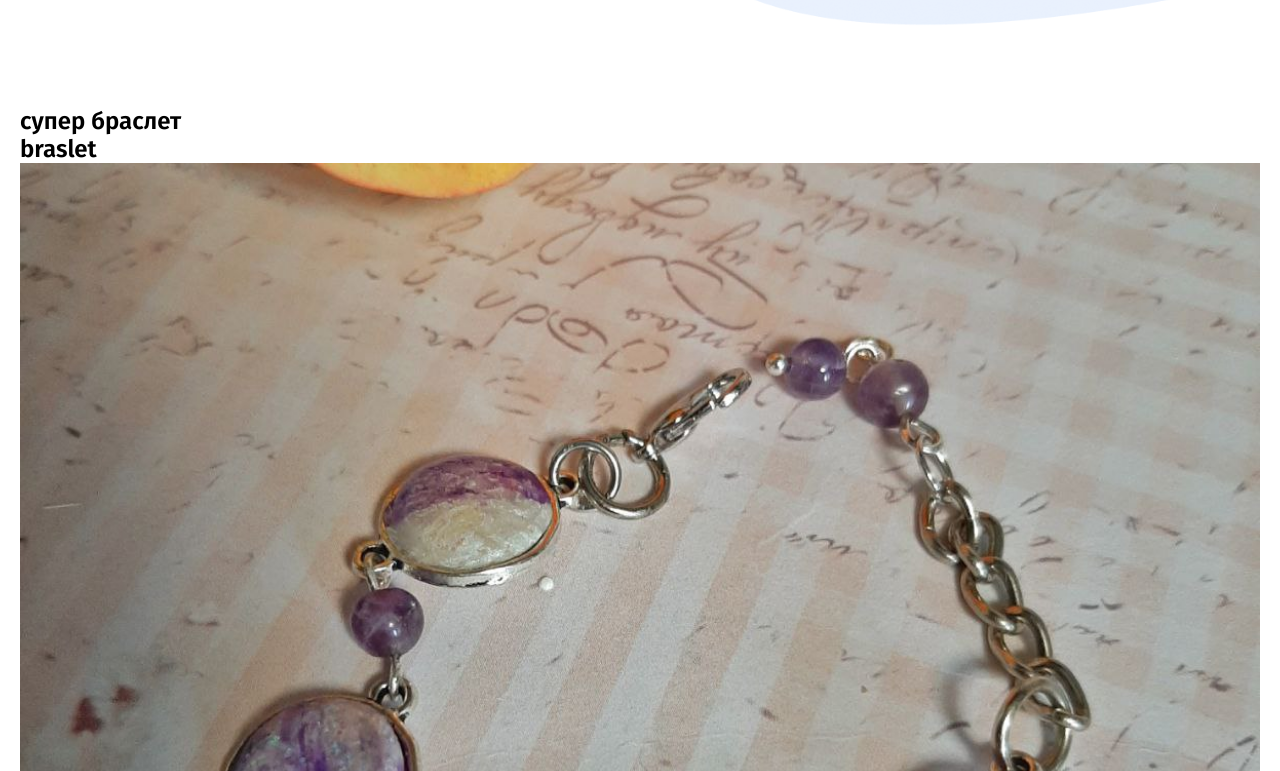
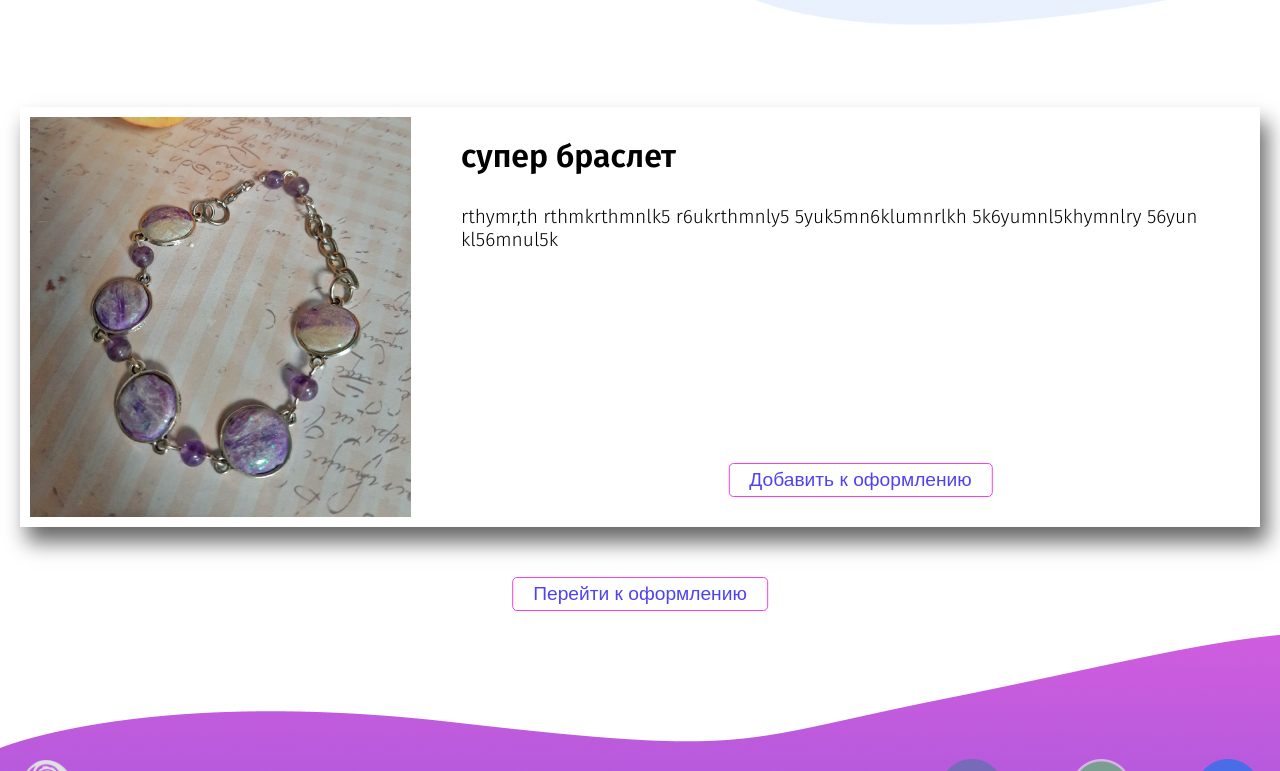
Before and after one commit to Michael-T-King/landingSapfira, a React (Create React App) app: page /oneproduct/1 in a window 1280 px wide. Shown: the part 789-1560 px from the top of the page. Built offline with nearby package versions, Linux system fonts and the light colour scheme; data requests are answered from the project's data file.

Commit message:
add dend form and products

```diff
--- a/db.json
+++ b/db.json
@@ -20,6 +20,13 @@
       "userName": "Michael",
       "phone": "+996551465444",
       "id": 3
+    },
+    {
+      "email": "mail@yahoo.com",
+      "password": "$2a$10$YnpCsKC.b10CftxzH191Y.e2H8ItRmyPUfhL8CugKpgQw8YUN7N9i",
+      "userName": "Michael",
+      "phone": "+996551465444",
+      "id": 4
     }
   ],
   "products": [
@@ -27,32 +34,58 @@
       "id": "1",
       "name": "супер браслет",
       "price": "1250 p",
-      "description": "",
+      "description": "rthymr,th rthmkrthmnlk5 r6ukrthmnly5 5yuk5mn6klumnrlkh 5k6yumnl5khymnlry 56yun kl56mnul5k",
       "image": "/assets/product/braslet.jpg",
-      "category":"braslet",
+      "category": "braslet",
       "avaleble": "true"
-
     },
     {
       "id": "2",
       "name": "Вообще не браслет",
       "price": "793 p",
-      "description": "",
+      "description": "jfdgnsjfdbngdjlfgbndjgnldfnghljdfngjlkfdngljdsfngbljdfngljdfnghljsdfngbldfjngbldjsnfgljdsfgh",
       "image": "/assets/product/11.jpg",
-      "category":"braslet",
+      "category": "braslet",
       "avaleble": "false"
-
     }
   ],
   "form": [
     {
-      "name": "Michael T",
-      "email": "michaeltitarenko@gmail.com",
-      "address": "Baetova St. House 2",
-      "phone": "+996551465444",
-      "description": "i need all of you have",
-      "product": "Продукт",
+      "name": "Lohn",
+      "email": "loh@mail.ru",
+      "address": "jghfu",
+      "phone": "15+4",
+      "description": "hjrhj rujgfh ruruv ruyhgr yfurh furhgfvu erughfue",
+      "products": [],
       "id": 1
+    },
+    {
+      "name": "lindsey",
+      "email": "loh@mail.ru",
+      "address": "jghfu",
+      "phone": "15+4",
+      "description": "hjrhj rujgfh ruruv ruyhgr yfurh furhgfvu erughfue",
+      "products": [
+        {
+          "id": "1",
+          "name": "супер браслет",
+          "price": "1250 p",
+          "description": "rthymr,th rthmkrthmnlk5 r6ukrthmnly5 5yuk5mn6klumnrlkh 5k6yumnl5khymnlry 56yun kl56mnul5k",
+          "image": "/assets/product/braslet.jpg",
+          "category": "braslet",
+          "avaleble": "true"
+        },
+        {
+          "id": "2",
+          "name": "Вообще не браслет",
+          "price": "793 p",
+          "description": "jfdgnsjfdbngdjlfgbndjgnldfnghljdfngjlkfdngljdsfngbljdfngljdfnghljsdfngbldfjngbldjsnfgljdsfgh",
+          "image": "/assets/product/11.jpg",
+          "category": "braslet",
+          "avaleble": "false"
+        }
+      ],
+      "id": 2
     }
   ]
 }
--- a/src/pages/Cart/Cart.jsx
+++ b/src/pages/Cart/Cart.jsx
@@ -1,25 +1,24 @@
 import React, { useEffect, useRef, useState } from 'react';
 import './Cart.scss';
-import Img from '../../images/magnet.jpg';
-import { useDispatch } from 'react-redux';
-import { addToCart } from '../../redux/Reducer/cartSlice';
+import { useDispatch, useSelector } from 'react-redux';
+import { setCartDetails } from '../../redux/Reducer/cartSlice';
 import axios from 'axios';
-import { Navigate } from 'react-router-dom';
-import { Link, useLocation, useNavigate } from 'react-router-dom';
+import { useNavigate } from 'react-router-dom';
 
 function Cart() {
   const toTitle = useRef(null);
   const dispatch = useDispatch();
   const navigate = useNavigate();
 
-  const [name, setName] = useState('');
-  const [email, setEmail] = useState('');
-  const [address, setAddress] = useState('');
-  const [phone, setPhone] = useState('');
-  const [description, setDescription] = useState('');
-  const [product, setProduct] = useState('');
+  const cartItems = useSelector((state) => state.cart.cartItems);
+  const cartDetails = useSelector((state) => state.cart.cart);
+
+  const [name, setName] = useState(cartDetails.name);
+  const [email, setEmail] = useState(cartDetails.email);
+  const [address, setAddress] = useState(cartDetails.address);
+  const [phone, setPhone] = useState(cartDetails.phone);
+  const [description, setDescription] = useState(cartDetails.description);
   const [error, setError] = useState('');
-
 
   useEffect(() => {
     if (toTitle.current) {
@@ -36,17 +35,22 @@ function Cart() {
       address,
       phone,
       description,
-      product
+      products: cartItems
     };
 
     try {
       const { data } = await axios.post('http://localhost:8080/form', formData);
-      dispatch(addToCart(data));
-      if(data) navigate('/Success');
-
+      if (data) {
+        navigate('/Success');
+      }
     } catch (error) {
       setError('Ошибка отправки формы');
     }
+  };
+
+  const FieldChange = (sett, field) => (e) => {
+    sett(e.target.value);
+    dispatch(setCartDetails({ [field]: e.target.value }));
   };
 
   return (
@@ -55,53 +59,45 @@ function Cart() {
         <div className="cart__box" ref={toTitle}>
           <h1 className="home__title">Форма заявки</h1>
           <form onSubmit={handleSubmit} className="cart__form">
-            <input onChange={(e) => setName(e.target.value)} value={name} type="text" className="cart__input" placeholder='Имя, Фамилия' required/>
+            <input onChange={FieldChange(setName, 'name')} value={name} type="text" className="cart__input" placeholder='Имя, Фамилия' required/>
             <input
-              onChange={(e) => setEmail(e.target.value)}
+              onChange={FieldChange(setEmail, 'email')}
               value={email}
               type="email"
               className="cart__input"
               placeholder='Email'
-              required
-            />
+              required/>
             <input
-              onChange={(e) => setPhone(e.target.value)}
+              onChange={FieldChange(setPhone, 'phone')}
               value={phone}
               type="tel"
               className="cart__input"
               placeholder='Номер телефона'
-              required
-            />
+              required/>
             <input
-              onChange={(e) => setAddress(e.target.value)}
+              onChange={FieldChange(setAddress, 'address')}
               value={address}
               type="text"
               className="cart__input"
               placeholder='Адрес'
-              required
-            />
+              required/>
             <textarea
-              onChange={(e) => setDescription(e.target.value)}
+              onChange={FieldChange(setDescription, 'description')}
               value={description}
               id="cart__textarea"
               placeholder='Описание заказа'
-              required
-            />
+              required/>
             <div className="cart__product-box">
-              <div className="cart__items-product">
-                <img src={Img} alt="" className="cart__items-products-img" />
-                <p className="product__avaleble cart__size">В наличии</p>
-                <p className="basic__product-price">220 р</p>
-                <p className="basic__product-quantity">1 шт.</p>
-                <p  className="basic__product-more" >Название</p>
-              </div>
-              <div className="cart__items-product">
-                <img src={Img} alt="" className="cart__items-products-img" />
-                <p className="product__avaleble cart__size">В наличии</p>
-                <p className="basic__product-price">220 р</p>
-                <p className="basic__product-quantity">1 шт.</p>
-                <p className="basic__product-more" >Назва</p>
-              </div>
+
+              {cartItems.map((item, index) => (
+                <div className="cart__items-product" key={index}>
+                  <img src={item.image} alt="" className="cart__items-products-img" />
+                  <p className="product__available cart__size">В наличии</p>
+                  <p className="basic__product-price">{item.price} </p>
+                  <p className="basic__product-quantity">1 шт.</p>
+                  <p className="basic__product-more">{item.name}</p>
+                </div>
+              ))}
             </div>
             <div className="cart__price-box">
               <h3 className="cart__price-text">Общая цена за выбранные товары:</h3>
@@ -109,7 +105,7 @@ function Cart() {
             </div>
             <div className='agree__box'>
               <input type="checkbox" id="agree" name="agree" required />
-              <label htmlFor="agree" className='agree__lable'>
+              <label htmlFor="agree" className='agree__label'>
                 <p>Согласиться с</p> <a href='/' className="cart__rules">Правилами оферты</a>
               </label>
             </div>
--- a/src/pages/OneProduct/OneProduct.jsx
+++ b/src/pages/OneProduct/OneProduct.jsx
@@ -1,17 +1,20 @@
-import React, { useEffect } from 'react';
+// OneProduct.js
+import React, { useEffect, useRef } from 'react';
 import axios from 'axios';
-import { useLocation } from 'react-router-dom';
-import { useSelector, useDispatch, } from 'react-redux';
+import { useLocation, Link } from 'react-router-dom';
+import { useSelector, useDispatch } from 'react-redux';
 import { setCurrentProduct } from '../../redux/Reducer/products';
-
+import { addToCart } from '../../redux/Reducer/cartSlice';
 import './oneProduct.scss';
 
 const OneProduct = () => {
-  let location = useLocation()
-  let id =  location.pathname.split('/').at(-1)
+    let location = useLocation();
+    let id = location.pathname.split('/').at(-1);
     const dispatch = useDispatch();
     const { currentProduct } = useSelector((state) => state.products);
     const Product = currentProduct;
+    const toTitle = useRef(null);
+
     useEffect(() => {
         const getOneProduct = async () => {
             try {
@@ -24,18 +27,34 @@ const OneProduct = () => {
         getOneProduct();
     }, [dispatch, id]);
 
+    useEffect(() => {
+        if (toTitle.current) {
+            toTitle.current.scrollIntoView({ behavior: 'smooth' });
+        }
+    }, []);
+
     if (!Product) {
         return <p className='one__product'>Загрузка...</p>;
     }
 
+    const AddToCart = () => {
+        dispatch(addToCart(Product));
+    };
+
     return (
         <section>
             <div className="container">
-        <div>
-          <h2 className='one__product'>{Product.name}</h2>
-          <h2 className='one__product'>{Product.category}</h2>
-          <img src={Product.image} alt=""/>
+                <div className='one__card-box' ref={toTitle}>
+                    <img src={Product.image} alt="product img" className='product__img' />
+                    <div className="one__card-description-box">
+                        <h1 className="one__card-title">{Product.name}</h1>
+                        <p className="one__card-description">{Product.description}</p>
+                        <button className="one__card-btn" onClick={AddToCart}>
+                            Добавить к оформлению
+                        </button>
                     </div>
+                </div>
+                <Link to='/Cart'><button className="one__card-goto-btn">Перейти к оформлению</button></Link>
             </div>
         </section>
     );
--- a/src/pages/OneProduct/oneProduct.scss
+++ b/src/pages/OneProduct/oneProduct.scss
@@ -1,3 +1,86 @@
 .one__product {
   font-family: Fira Sans, serif;
 }
+
+.one__card-box {
+  position: relative;
+  display: flex;
+  gap: 40px;
+  box-shadow: 7px 15px 20px rgba(#000000, 0.6);
+  width: 100%;
+  height: 100%;
+  font-family: Fira Sans, serif;
+}
+
+.product__img {
+  width: 400px;
+  height: 400px;
+  margin: 10px;
+}
+
+.one__card-description-box {
+  position: relative;
+}
+
+.one__card-title {
+  margin-top: 30px;
+  font-size: 2rem;
+  font-weight: 600;
+  margin-bottom: 30px;
+}
+
+.one__card-description {
+font-size: 1.2rem;
+font-weight: 400;
+}
+
+.one__card-btn {
+  position: absolute;
+  display: flex;
+  bottom: 10px;
+  left: 50%;
+  transform: translateX(-50%);
+  padding: 5px 20px;
+  font-size: 1.2rem;
+  color: #4f43f1;
+  border: 1px solid #fa3fde;
+  border-radius: 0.3rem;
+  background-color: #fff;
+  margin-bottom: 20px;
+  transition: 0.3s;
+  cursor: pointer;
+
+  &:hover {
+    box-shadow: 3px 7px 15px rgba(#000000, 0.6);
+  }
+  &:active {
+    color: #847bfc;
+    border: 1px solid #f882e6;
+  }
+}
+
+.one__card-goto-btn {
+  position: relative;
+  display: flex;
+  margin-top: 50px;
+  margin-bottom: 50px;
+  left: 50%;
+  transform: translateX(-50%);
+  padding: 5px 20px;
+  font-size: 1.2rem;
+  color: #4f43f1;
+  border: 1px solid #fa3fde;
+  border-radius: 0.3rem;
+  background-color: #fff;
+  margin-bottom: 20px;
+  transition: 0.3s;
+  cursor: pointer;
+
+  &:hover {
+    box-shadow: 3px 7px 15px rgba(#000000, 0.6);
+  }
+  &:active {
+    color: #847bfc;
+    border: 1px solid #f882e6;
+  }
+}
--- a/src/redux/Reducer/cartSlice.js
+++ b/src/redux/Reducer/cartSlice.js
@@ -1,27 +1,31 @@
-import { createSlice } from '@reduxjs/toolkit'
+import { createSlice } from '@reduxjs/toolkit';
 
 const initialState = {
-  cart : [
-    {
-      name: '',
-      email: '',
-      address: '',
-      phone: '',
-      description: '',
-      product: ''
-    }
-  ]
-}
+  cart: {
+    name: '',
+    email: '',
+    address: '',
+    phone: '',
+    description: '',
+  },
+  cartItems: []
+};
 
 export const cartSlice = createSlice({
   name: 'cart',
   initialState,
   reducers: {
     addToCart: (state, action) => {
-      state.cart.push(action.payload)
-
+      state.cartItems.push(action.payload);
+    },
+    setCartDetails: (state, action) => {
+      state.cart = {
+        ...state.cart,
+        ...action.payload
+      };
     }
   }
-})
-export const {addToCart} = cartSlice.actions;
+});
+
+export const { addToCart, setCartDetails } = cartSlice.actions;
 export default cartSlice.reducer;
```
Also changed, not shown: src/redux/Reducer/store.js (added, +13 -0 lines), src/redux/index.js (+10 -11 lines). Lines whose indentation alone changed are shown as unchanged.
